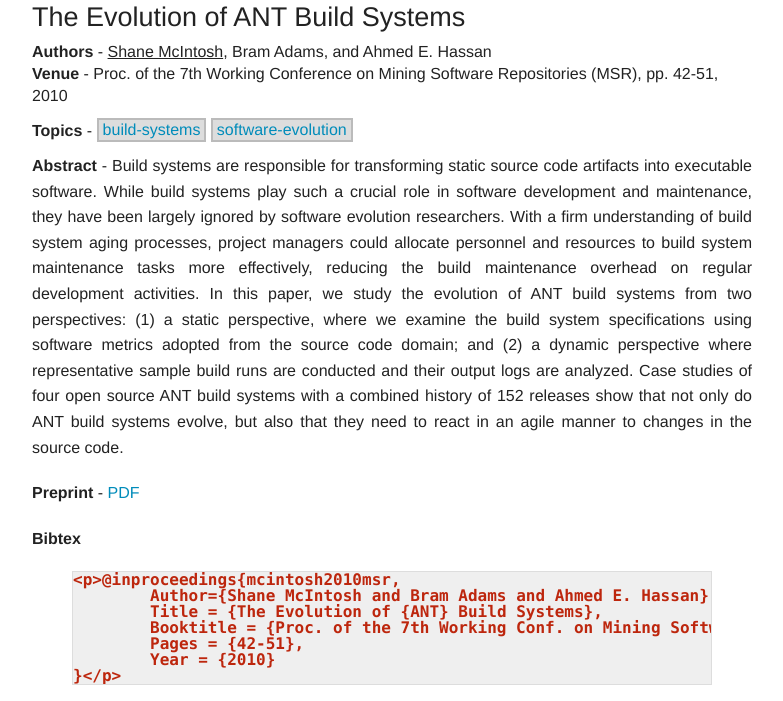
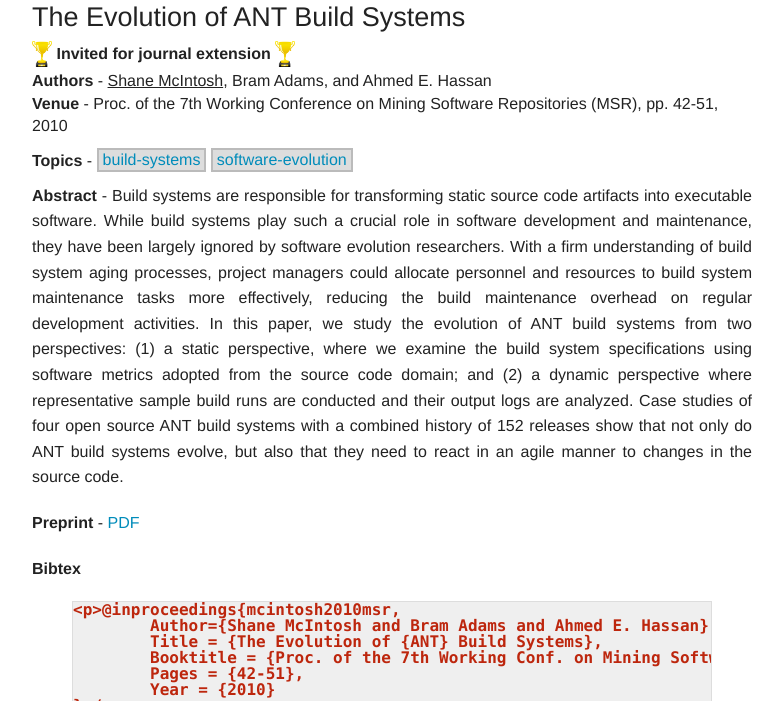
Before and after one commit to smcintosh/smcintosh.github.io, a Jekyll site: the page built from _posts/2010-05-02-the-evolution-of-ant-build-systems.markdown, in a window 1280 px wide, cut to the strip 100-801 px from the top of the page. Shown: the whole strip, without its empty margins (123-906 px from the left). Built offline with Jekyll 4.4.1, drawn with Linux system fonts in a browser that asks for light colours; Markdown is read by kramdown in place of the engine named in the settings.

Commit message:
Put award stuff on page

```diff
--- a/_layouts/post.html
+++ b/_layouts/post.html
@@ -4,6 +4,9 @@ layout: index
 <article>
 
   <h3 class="closer">{{ page.title }}</h3>
+  {% if page.award %}
+    <img src=/assets/trophy_golden.png width=20px />&nbsp;<b>{{ page.award }}</b>&nbsp;<img src=/assets/trophy_golden.png width=20px /><br />
+  {% endif %}
   <h6><b>Authors</b> - {{ page.authors }}<br />
 	  <b>Venue</b> - {{ page.venue }}, {{ page.pages }}, {{ page.pubyear }}</h6>
   <h6 class="taglist"><b>Topics</b> -
```
